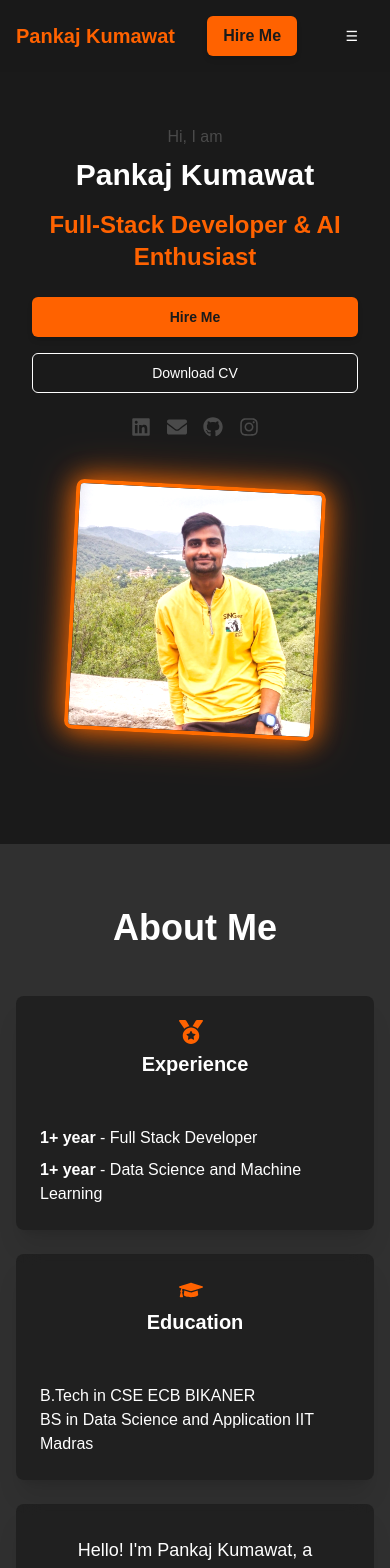
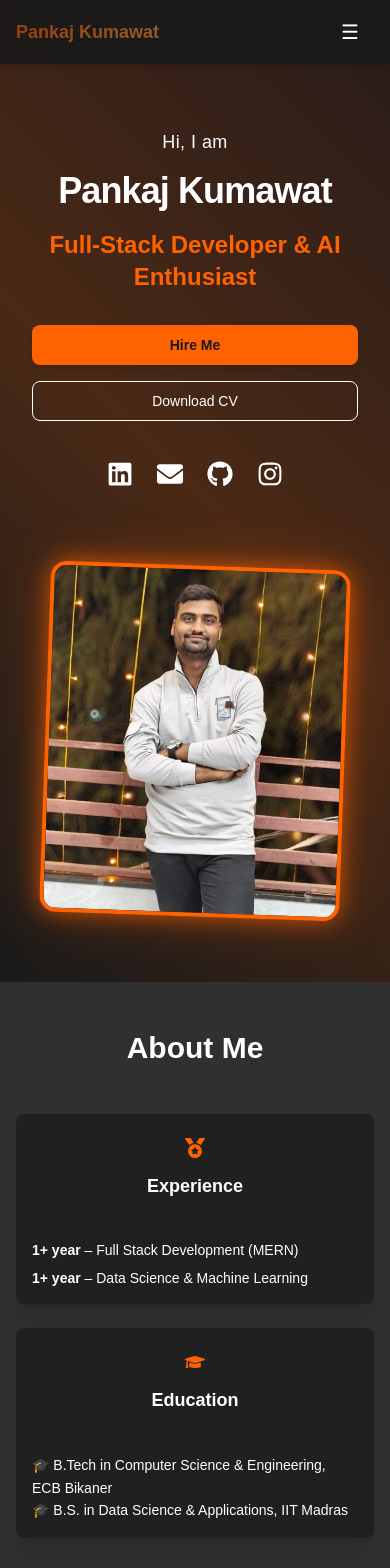
Before and after one commit to pankajkumawat15m/Personal-Portfolio, a React (Vite) app: page / in a window 390 px wide. Shown: the top 1568 px of the page. Built offline with nearby package versions, Linux system fonts and the light colour scheme; the HTML template or start-up script is replaced by a standard one.

Commit message:
changes in the styling

```diff
--- a/src/components/About.jsx
+++ b/src/components/About.jsx
@@ -1,63 +1,77 @@
+
 import { Card, CardContent, CardHeader } from "./ui/card";
 import { motion } from "framer-motion";
 import { FaMedal, FaGraduationCap } from "react-icons/fa";
 
 function About() {
   return (
-    <section id="about" className="py-16 bg-dark/90">
+    <section id="about" className="py-12 sm:py-16 bg-dark/90">
       <div className="max-w-7xl mx-auto px-4 sm:px-6 lg:px-8">
         <motion.h2
-          initial={{ opacity: 0 }}
-          whileInView={{ opacity: 1 }}
-          className="text-4xl font-bold text-center text-light mb-12"
+          initial={{ opacity: 0, y: 30 }}
+          whileInView={{ opacity: 1, y: 0 }}
+          transition={{ duration: 0.6 }}
+          className="text-3xl sm:text-4xl md:text-5xl font-bold text-center text-light mb-12"
         >
           About Me
         </motion.h2>
-        <div className="grid grid-cols-1 md:grid-cols-2 gap-6">
-          <Card className="bg-dark/70 border-none max-w-2xl mx-auto backdrop-blur-md shadow-xl min-h-[180px]">
-            <CardHeader className="flex items-center">
-              <FaMedal className="text-accent mr-2" size={24} />
-              <h3 className="text-xl font-semibold text-light">Experience</h3>
+
+        {/* Grid for Experience and Education */}
+        <div className="grid grid-cols-1 md:grid-cols-2 gap-6 items-stretch">
+          {/* Experience Card */}
+          <motion.div whileHover={{ scale: 1.02 }} transition={{ duration: 0.3 }}>
+            <Card className="bg-dark/70 border-none backdrop-blur-md shadow-xl h-full flex flex-col">
+              <CardHeader className="flex items-center gap-2">
+                <FaMedal className="text-accent" size={20} />
+                <h3 className="text-lg sm:text-xl font-semibold text-light">Experience</h3>
               </CardHeader>
-            <CardContent className="p-6 text-light">
-              <p className="text-gray-200 mb-2">
-                <strong>1+ year</strong> - Full Stack Developer
+              <CardContent className="p-4 sm:p-6 text-light space-y-2 flex-grow">
+                <p className="text-gray-200 text-sm sm:text-base">
+                  <strong>1+ year</strong> – Full Stack Development (MERN)
                 </p>
-              <p className="text-gray-200">
-                <strong>1+ year</strong> - Data Science and Machine Learning
+                <p className="text-gray-200 text-sm sm:text-base">
+                  <strong>1+ year</strong> – Data Science & Machine Learning
                 </p>
               </CardContent>
             </Card>
-          <Card className="bg-dark/70 border-none max-w-2xl mx-auto backdrop-blur-md shadow-xl min-h-[180px]">
-            <CardHeader className="flex items-center">
-              <FaGraduationCap className="text-accent mr-2" size={24} />
-              <h3 className="text-xl font-semibold text-light">Education</h3>
+          </motion.div>
+
+          {/* Education Card */}
+          <motion.div whileHover={{ scale: 1.02 }} transition={{ duration: 0.3 }}>
+            <Card className="bg-dark/70 border-none backdrop-blur-md shadow-xl h-full flex flex-col">
+              <CardHeader className="flex items-center gap-2">
+                <FaGraduationCap className="text-accent" size={20} />
+                <h3 className="text-lg sm:text-xl font-semibold text-light">Education</h3>
               </CardHeader>
-            <CardContent className="p-6 text-light">
-
-              <p className="text-gray-200">
-                B.Tech in CSE  ECB BIKANER<br></br> BS in Data Science and Application IIT Madras
+              <CardContent className="p-4 sm:p-6 text-light flex-grow">
+                <p className="text-gray-200 text-sm sm:text-base leading-relaxed">
+                  🎓 B.Tech in Computer Science & Engineering, ECB Bikaner<br />
+                  🎓 B.S. in Data Science & Applications, IIT Madras
                 </p>
               </CardContent>
             </Card>
+          </motion.div>
         </div>
-        <Card className="bg-dark/70 border-none max-w-5xl mx-auto mt-6 backdrop-blur-md shadow-xl">
-          <CardContent className="p-8 text-light">
-            <p className="text-lg leading-relaxed text-gray-200 text-center">
-              Hello! I'm Pankaj Kumawat, a passionate full-stack web developer
-              with expertise in the MERN stack (MongoDB, Express.js, React, Node.js).
-              I craft scalable, user-centric web applications that blend seamless
-              functionality with elegant design. Additionally, I bring proficiency
-              in Data Science tools like Python, NumPy, and Pandas, with skills in
-              machine learning, data analysis, and visualization to derive actionable
-              insights. My relentless drive for excellence fuels my ability to solve
-              complex challenges and deliver innovative solutions that exceed expectations.
-              With a commitment to clean code, continuous learning, and collaboration,
-              I'm eager to contribute my diverse skill set to a dynamic team. Let's
-              build something extraordinary together!
+
+        {/* About Paragraph */}
+        <motion.div
+          initial={{ opacity: 0, y: 40 }}
+          whileInView={{ opacity: 1, y: 0 }}
+          transition={{ duration: 0.7 }}
+          className="mt-8"
+        >
+          <Card className="bg-dark/70 border-none backdrop-blur-md shadow-xl max-w-5xl mx-auto">
+            <CardContent className="p-6 sm:p-8 text-light">
+              <p className="text-sm sm:text-base md:text-lg leading-relaxed text-gray-200 text-center sm:text-left">
+                Hey! I'm <span className="text-accent font-semibold">Pankaj Kumawat</span> — a dedicated full-stack web developer and data science enthusiast. I specialize in building modern, high-performance web apps using the MERN stack (MongoDB, Express, React, Node.js), delivering intuitive UIs and scalable backend systems.
+                <br /><br />
+                Alongside, I explore the world of data science with tools like Python, NumPy, Pandas, and scikit-learn — extracting insights, building predictive models, and making data-driven decisions. Whether it’s engineering a smooth user experience or solving real-world problems through data, I bring both technical depth and creative vision to the table.
+                <br /><br />
+                I'm continuously learning, love collaborating, and strive to craft digital solutions that make an impact. Let’s connect and build something remarkable together.
               </p>
             </CardContent>
           </Card>
+        </motion.div>
       </div>
     </section>
   );
--- a/src/components/Hero.jsx
+++ b/src/components/Hero.jsx
@@ -6,35 +6,54 @@ function Hero() {
   return (
     <section
       id="home"
-      className="min-h-screen flex items-center justify-center bg-dark relative overflow-hidden px-4 sm:px-6 lg:px-8"
+      className="pt-28 sm:pt-32 min-h-screen flex items-center justify-center bg-dark relative overflow-hidden px-4 sm:px-6 lg:px-12 py-16"
     >
-      <div className="max-w-7xl mx-auto flex flex-col lg:flex-row items-center justify-between gap-8 lg:gap-12">
-        {/* Text Content */}
+      {/* Background Animation */}
+      <motion.div
+        className="absolute inset-0 z-0 bg-gradient-to-br from-dark via-dark/90 to-accent/20"
+        animate={{
+          background: [
+            "linear-gradient(45deg, #1a1a1a, #1a1a1a, rgba(255, 98, 0, 0.2))",
+            "linear-gradient(45deg, #1a1a1a, rgba(255, 98, 0, 0.2), #1a1a1a)",
+            "linear-gradient(45deg, rgba(255, 98, 0, 0.2), #1a1a1a, #1a1a1a)",
+          ],
+        }}
+        transition={{ duration: 15, repeat: Infinity, repeatType: "reverse" }}
+      />
+
+      <div className="relative z-10 max-w-7xl mx-auto flex flex-col lg:flex-row items-center justify-between gap-16">
+        {/* Left Content */}
         <motion.div
           initial={{ opacity: 0, x: -50 }}
           animate={{ opacity: 1, x: 0 }}
-          transition={{ duration: 0.8 }}
-          className="text-center lg:text-left p-4 sm:p-6 max-w-lg lg:max-w-xl z-10"
+          transition={{ duration: 0.8, ease: "easeOut" }}
+          className="text-center lg:text-left p-4 sm:p-8 max-w-xl"
         >
-          <p className="text-gray text-base sm:text-lg mb-2">Hi, I am</p>
-          <h1 className="text-3xl sm:text-4xl md:text-5xl lg:text-6xl font-bold mb-4 text-light">
+          <p className="text-gray-400 text-lg md:text-xl mb-3 font-medium tracking-wide">
+            Hi, I am
+          </p>
+          <h1 className="text-4xl sm:text-5xl md:text-6xl font-bold mb-4 text-light leading-tight tracking-tight">
             Pankaj Kumawat
           </h1>
-          <h2 className="text-2xl sm:text-3xl md:text-4xl lg:text-5xl font-semibold mb-6 text-accent">
+          <h2 className="text-2xl sm:text-3xl md:text-4xl text-accent font-semibold mb-8">
             Full-Stack Developer & AI Enthusiast
           </h2>
-          <div className="flex flex-col sm:flex-row sm:space-x-4 space-y-4 sm:space-y-0 mb> mb-6 justify-center lg:justify-start">
+
+          {/* CTA Buttons */}
+          <div className="flex flex-col sm:flex-row gap-4 mb-10 justify-center lg:justify-start">
             <a
               href="#contact"
               onClick={(e) => {
-                const contactSection = document.querySelector('#contact');
+                const contactSection = document.querySelector("#contact");
                 if (!contactSection) {
                   e.preventDefault();
-                  window.location.href = 'mailto:pankajkumawat@example.com?subject=Job%20Opportunity';
+                  window.location.href =
+                    "mailto:pankajkumawat@example.com?subject=Job%20Opportunity";
                 }
               }}
+              aria-label="Hire Pankaj Kumawat"
             >
-              <Button className="w-full sm:w-auto px-6 py-3 text-dark font-semibold bg-accent hover:bg-accent/90 transition-all duration-300 shadow-md hover:shadow-lg">
+              <Button className="w-full sm:w-auto px-8 py-3 font-semibold bg-accent text-dark hover:bg-accent/80 transition-all duration-300 rounded-lg shadow-md hover:shadow-xl focus:ring-2 focus:ring-offset-2 focus:ring-accent">
                 Hire Me
               </Button>
             </a>
@@ -42,68 +61,86 @@ function Hero() {
               href="/assets/pankaj-kumawat-cv.pdf"
               target="_blank"
               rel="noopener noreferrer"
+              aria-label="Download CV"
             >
               <Button
                 variant="outline"
-                className="w-full sm:w-auto px-6 py-3 border-light text-light bg-transparent hover:bg-gray/20"
+                className="w-full sm:w-auto px-8 py-3 text-light border border-light hover:bg-light/10 transition-all duration-300 rounded-lg focus:ring-2 focus:ring-offset-2 focus:ring-light"
               >
                 Download CV
               </Button>
             </a>
           </div>
-          <div className="flex justify-center lg:justify-start space-x-4 text-gray mt-6">
+
+          {/* Social Icons */}
+          <div className="flex justify-center lg:justify-start gap-6 text-gray-400 mt-6">
             <a
               href="https://www.linkedin.com/in/pankaj-kumawat-78395b306/"
               target="_blank"
               rel="noopener noreferrer"
-              className="text-gray hover:text-accent transition-colors"
               aria-label="LinkedIn"
+              className="hover:text-accent transition transform hover:scale-110 focus:outline-none"
             >
-              <FaLinkedin size={20} />
+              <FaLinkedin size={26} />
             </a>
             <a
-              href="mailto:your-email@example.com"
-              className="text-gray hover:text-accent transition-colors"
+              href="mailto:pankajkumawat@example.com"
               aria-label="Email"
+              className="hover:text-accent transition transform hover:scale-110 focus:outline-none"
             >
-              <FaEnvelope size={20} />
+              <FaEnvelope size={26} />
             </a>
             <a
               href="https://github.com/pankajkumawat15m"
               target="_blank"
               rel="noopener noreferrer"
-              className="text-gray hover:text-accent transition-colors"
               aria-label="GitHub"
+              className="hover:text-accent transition transform hover:scale-110 focus:outline-none"
             >
-              <FaGithub size={20} />
+              <FaGithub size={26} />
             </a>
             <a
               href="https://www.instagram.com/pankajkumawat_pk/"
               target="_blank"
               rel="noopener noreferrer"
-              className="text-gray hover:text-accent transition-colors"
               aria-label="Instagram"
+              className="hover:text-accent transition transform hover:scale-110 focus:outline-none"
             >
-              <FaInstagram size={20} />
+              <FaInstagram size={26} />
             </a>
           </div>
         </motion.div>
 
-        {/* Image */}
+        {/* Animated Profile Image */}
         <motion.div
-          initial={{ opacity: 0, x: 50, rotate: -10 }}
-          animate={{ opacity: 1, x: 0, rotate: 3 }}
-          transition={{ duration: 0.8, delay: 0.2 }}
-          className="w-full max-w-[250px] sm:max-w-[300px] md:max-w-[350px] lg:max-w-[400px]"
+          initial={{ opacity: 0, x: 50, rotate: -2 }}
+          animate={{ opacity: 1, x: 0, rotate: 2 }}
+          transition={{ duration: 0.8, delay: 0.2, ease: "easeOut" }}
+          className="w-full max-w-[300px] sm:max-w-[340px] md:max-w-[380px] lg:max-w-[420px] xl:max-w-[460px]"
         >
-          <img
+          <motion.img
             src="/assets/pankaj-photo.jpg"
             alt="Pankaj Kumawat"
-            className="w-full rounded-lg border-4 border-accent shadow-2xl filter brightness-110 hover:brightness-125 transition-all duration-300"
+            className="w-full h-auto max-h-[420px] object-cover object-top rounded-2xl border-4 border-accent shadow-2xl"
             style={{
+              transformOrigin: "center",
               boxShadow:
-                "0 0 25px rgba(255, 98, 0, 0.8), 0 0 40px rgba(255, 98, 0, 0.6)",
-              transformOrigin: "center",
+                "0 0 20px rgba(255, 98, 0, 0.6), 0 0 50px rgba(255, 98, 0, 0.3)",
+            }}
+            whileHover={{ scale: 1.05 }}
+            animate={{
+              y: [0, -10, 0], // floating effect
+              boxShadow: [
+                "0 0 20px rgba(255, 98, 0, 0.6), 0 0 50px rgba(255, 98, 0, 0.3)",
+                "0 0 30px rgba(255, 98, 0, 0.8), 0 0 60px rgba(255, 98, 0, 0.4)",
+                "0 0 20px rgba(255, 98, 0, 0.6), 0 0 50px rgba(255, 98, 0, 0.3)",
+              ],
+            }}
+            transition={{
+              duration: 6,
+              repeat: Infinity,
+              repeatType: "loop",
+              ease: "easeInOut",
             }}
           />
         </motion.div>
--- a/src/components/Navbar.jsx
+++ b/src/components/Navbar.jsx
@@ -1,7 +1,6 @@
 import { useState } from 'react';
 import { Button } from './ui/button';
 import { motion } from 'framer-motion';
-import { Card, CardContent, CardHeader, CardTitle } from './ui/card';
 
 function Navbar() {
   const [isOpen, setIsOpen] = useState(false);
@@ -9,6 +8,7 @@ function Navbar() {
     { name: 'Home', href: '#home' },
     { name: 'Services', href: '#services' },
     { name: 'About me', href: '#about' },
+    { name: 'Experience', href: '#experience' },
     { name: 'Portfolio', href: '#portfolio' },
     { name: 'Contact me', href: '#contact' },
   ];
@@ -17,63 +17,61 @@ function Navbar() {
     <motion.nav
       initial={{ y: -100 }}
       animate={{ y: 0 }}
-      className="fixed w-full bg-dark/90 backdrop-blur-md z-50 p-4"
+      transition={{ duration: 0.5 }}
+      className="fixed top-0 w-full bg-dark/90 backdrop-blur-lg z-50 px-4 sm:px-6 lg:px-8 py-3 sm:py-4 shadow-md"
     >
       <div className="max-w-7xl mx-auto flex justify-between items-center">
-        <div className="text-xl font-bold text-accent">Pankaj Kumawat</div>
-        <div className="hidden md:flex space-x-6">
+        <div className="text-lg sm:text-xl lg:text-2xl font-extrabold text-transparent bg-clip-text bg-gradient-to-r from-accent to-orange-400 animate-pulse">
+          Pankaj Kumawat
+        </div>
+        <div className="hidden md:flex space-x-3 lg:space-x-5">
           {navItems.map((item) => (
             <a
               key={item.name}
               href={item.href}
-              className="text-light hover:text-accent transition-colors"
+              className="text-light hover:text-accent transition-colors text-sm lg:text-base font-medium tracking-wide hover:underline underline-offset-4"
             >
               {item.name}
             </a>
           ))}
         </div>
-        <a
-          href="#contact"
-          data-email="pankajkumawat@example.com"
-          className="inline-flex items-center justify-center px-4 py-2 bg-accent text-dark font-semibold rounded-md hover:bg-accent/90 transition-all duration-300 shadow-md hover:shadow-lg"
+        <a href="#contact" data-email="pankajkumawat@example.com">
+          <Button
+            className="bg-accent text-dark hover:bg-accent/90 h-9 sm:h-10 px-4 sm:px-6 text-sm sm:text-base hidden md:flex rounded-full shadow-lg hover:shadow-xl transition-all"
           >
             Hire Me
+          </Button>
         </a>
-        <div className="md:hidden">
+        <div className="md:hidden flex items-center">
           <Button
             variant="ghost"
             onClick={() => setIsOpen(!isOpen)}
-            className="text-light"
+            className="text-light h-10 w-12 sm:w-14 text-xl sm:text-2xl rounded-full hover:bg-accent/20 transition-colors"
+            aria-label="Toggle menu"
           >
-            ☰
+            {isOpen ? '✕' : '☰'}
           </Button>
+        </div>
       </div>
       {isOpen && (
         <motion.div
           initial={{ opacity: 0, height: 0 }}
           animate={{ opacity: 1, height: 'auto' }}
-            className="md:hidden bg-dark/90 mt-2 p-4 rounded-md absolute right-4"
+          transition={{ duration: 0.3 }}
+          className="md:hidden bg-dark/95 mt-3 p-4 sm:p-6 rounded-lg w-[calc(100%-2rem)] mx-auto absolute left-0 right-0 shadow-xl border border-accent/30 max-h-[80vh] overflow-y-auto"
         >
           {navItems.map((item) => (
             <a
               key={item.name}
               href={item.href}
-                className="block py-2 text-light hover:text-accent"
+              className="block py-3 px-4 text-light hover:text-accent text-sm sm:text-base font-medium hover:bg-accent/10 rounded-md transition-colors"
               onClick={() => setIsOpen(false)}
             >
               {item.name}
             </a>
           ))}
-            <a
-              href="#contact"
-              data-email="pankajkumawat@example.com"
-              className="block mt-2 py-2 text-center bg-accent text-dark font-semibold rounded-md hover:bg-accent/90 transition-all duration-300"
-            >
-              Hire Me
-            </a>
         </motion.div>
       )}
-      </div>
     </motion.nav>
   );
 }
```
Also changed, not shown: src/components/Contact.jsx (+40 -14 lines), src/components/Experience.jsx (+105 -27 lines), src/components/Portfolio.jsx (+10 -8 lines), src/components/Services.jsx (+5 -4 lines), public/assets/pankaj-photo.jpg. Lines whose indentation alone changed are shown as unchanged.
